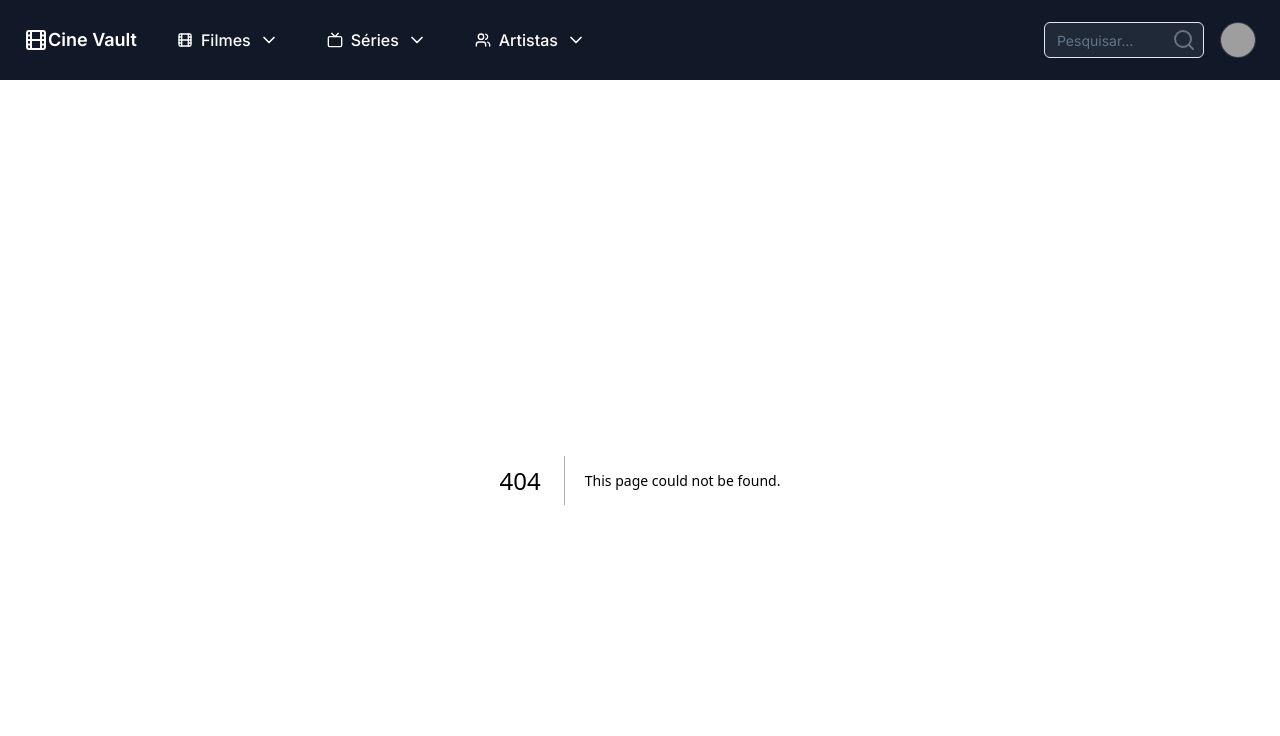
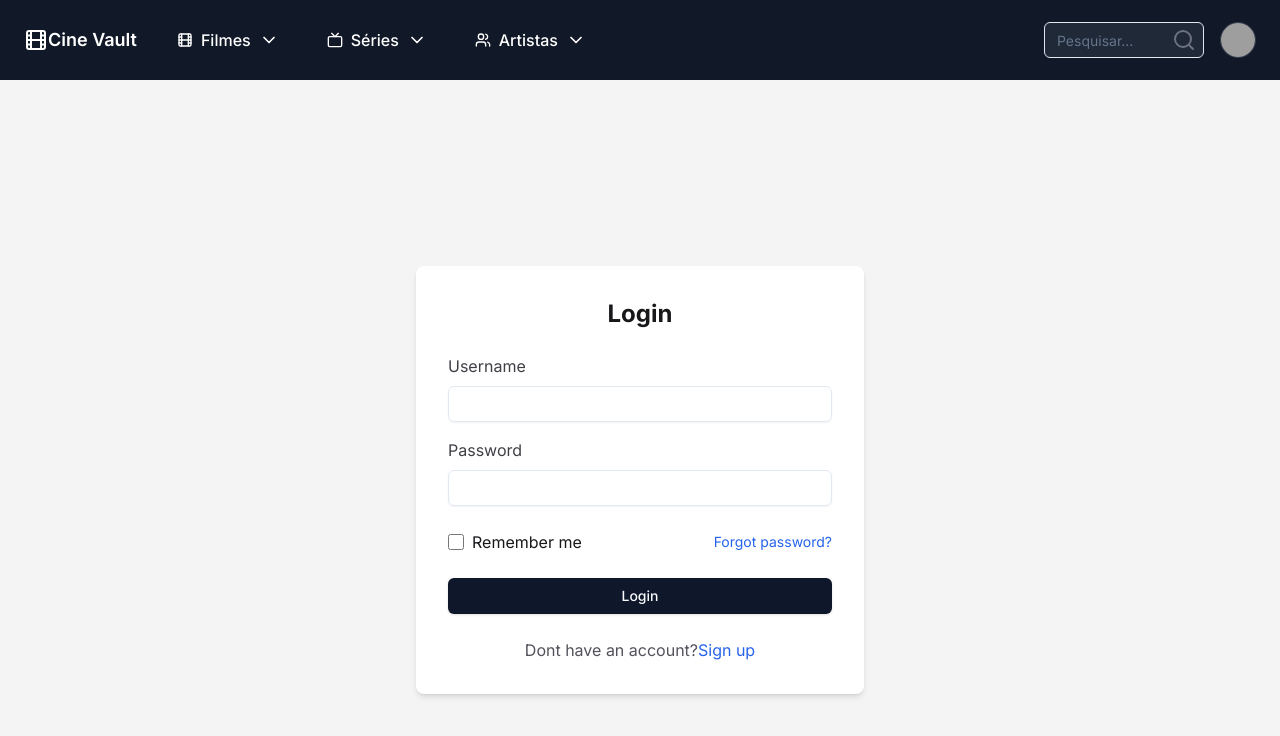
Before and after one commit to ryanms2/cinema, a Next.js app: page /auth in a window 1280 px wide. Before the commit this address had no page. Shown: the top 736 px of the page. Built offline with nearby package versions, Linux system fonts and the light colour scheme; grey boxes are pictures that could not be loaded.

Commit message:
add pag de auth e feat user na navbar

```diff
--- a/app/_components/navbar.tsx
+++ b/app/_components/navbar.tsx
@@ -27,6 +27,7 @@ export function Navbar() {
   const pathname = usePathname()
   const { replace } = useRouter()
   const [search, setSearch] = useState<string | null>(null)
+  const isLoggedIn = false
 
   const handleSearch = useDebouncedCallback((term: string) => {
     const params = new URLSearchParams(searchParams)
@@ -164,6 +165,7 @@ export function Navbar() {
           />
           <SearchIcon className="absolute right-2 top-1/2 -translate-y-1/2 text-gray-500" />
         </div>
+        {isLoggedIn ? (
           <DropdownMenu>
             <DropdownMenuTrigger asChild>
               <Button
@@ -194,6 +196,36 @@ export function Navbar() {
               <DropdownMenuItem>Sair</DropdownMenuItem>
             </DropdownMenuContent>
           </DropdownMenu>
+        ) : (
+          <DropdownMenu>
+            <DropdownMenuTrigger asChild>
+              <Button
+                className="rounded-full border border-gray-700 w-9 h-9"
+                size="icon"
+                variant="ghost"
+              >
+                <img
+                  alt="Avatar"
+                  className="rounded-full"
+                  height="36"
+                  src="/placeholder.svg"
+                  style={{
+                    aspectRatio: '36/36',
+                    objectFit: 'cover',
+                  }}
+                  width="36"
+                />
+                <span className="sr-only">Toggle user menu</span>
+              </Button>
+            </DropdownMenuTrigger>
+            <DropdownMenuContent align="end">
+              <DropdownMenuLabel>Bem-vindo</DropdownMenuLabel>
+              <DropdownMenuSeparator />
+              <DropdownMenuItem>Criar Conta</DropdownMenuItem>
+              <DropdownMenuItem>Login</DropdownMenuItem>
+            </DropdownMenuContent>
+          </DropdownMenu>
+        )}
       </div>
       <Sheet>
         <SheetTrigger asChild>
--- /dev/null
+++ b/app/auth/_components/component_page.tsx
@@ -0,0 +1,67 @@
+import { Input } from '@/components/ui/input'
+import { Button } from '@/components/ui/button'
+
+export function ComponentPage() {
+  return (
+    <div className="min-h-screen flex items-center justify-center bg-zinc-100 dark:bg-zinc-900">
+      <div className="max-w-md w-full bg-white dark:bg-zinc-800 p-8 rounded-lg shadow-md">
+        <h2 className="text-2xl font-bold text-zinc-900 dark:text-zinc-100 mb-6 text-center">
+          Login
+        </h2>
+        <form>
+          <div className="mb-4">
+            <label
+              htmlFor="username"
+              className="block text-zinc-700 dark:text-zinc-300 mb-2"
+            >
+              Username
+            </label>
+            <Input type="username" id="username" required />
+          </div>
+          <div className="mb-6">
+            <label
+              htmlFor="password"
+              className="block text-zinc-700 dark:text-zinc-300 mb-2"
+            >
+              Password
+            </label>
+            <Input type="password" id="password" required />
+          </div>
+          <div className="flex items-center justify-between mb-6">
+            <div className="flex items-center">
+              <input
+                type="checkbox"
+                id="remember"
+                className="h-4 w-4 text-blue-600 focus:ring-blue-500 border-zinc-300 rounded"
+              />
+              <label
+                htmlFor="remember"
+                className="ml-2 block text-zinc-900 dark:text-zinc-300"
+              >
+                Remember me
+              </label>
+            </div>
+            <a
+              href="#"
+              className="text-sm text-blue-600 hover:underline dark:text-blue-400"
+            >
+              Forgot password?
+            </a>
+          </div>
+          <Button type="submit" className="w-full">
+            Login
+          </Button>
+        </form>
+        <p className="mt-6 text-center text-zinc-600 dark:text-zinc-400">
+          Dont have an account?
+          <a
+            href="#"
+            className="text-blue-600 hover:underline dark:text-blue-400"
+          >
+            Sign up
+          </a>
+        </p>
+      </div>
+    </div>
+  )
+}
--- /dev/null
+++ b/app/auth/page.tsx
@@ -0,0 +1,5 @@
+import { ComponentPage } from './_components/component_page'
+
+export default function Page() {
+  return <ComponentPage />
+}
```
Lines whose indentation alone changed are shown as unchanged.
